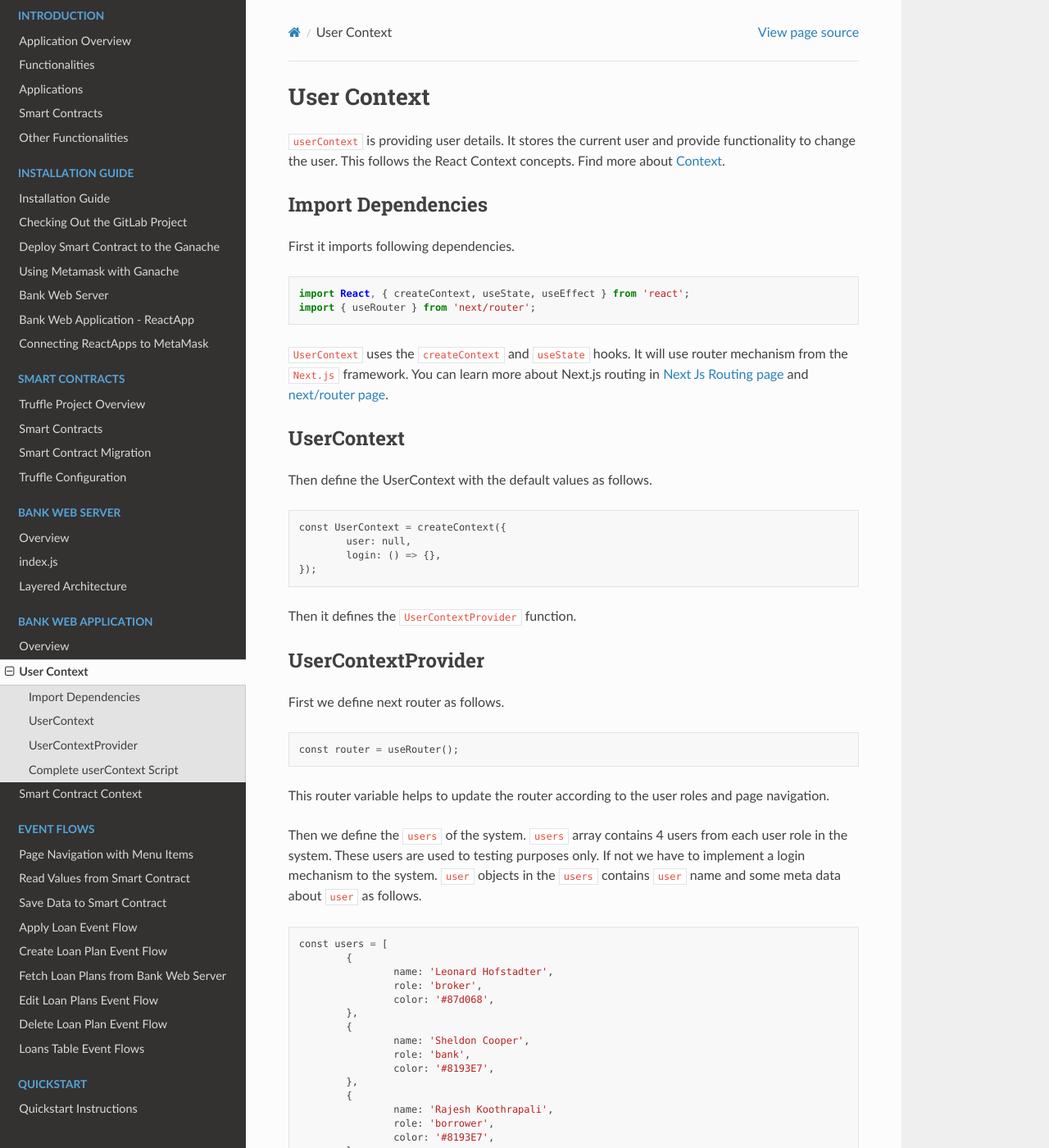
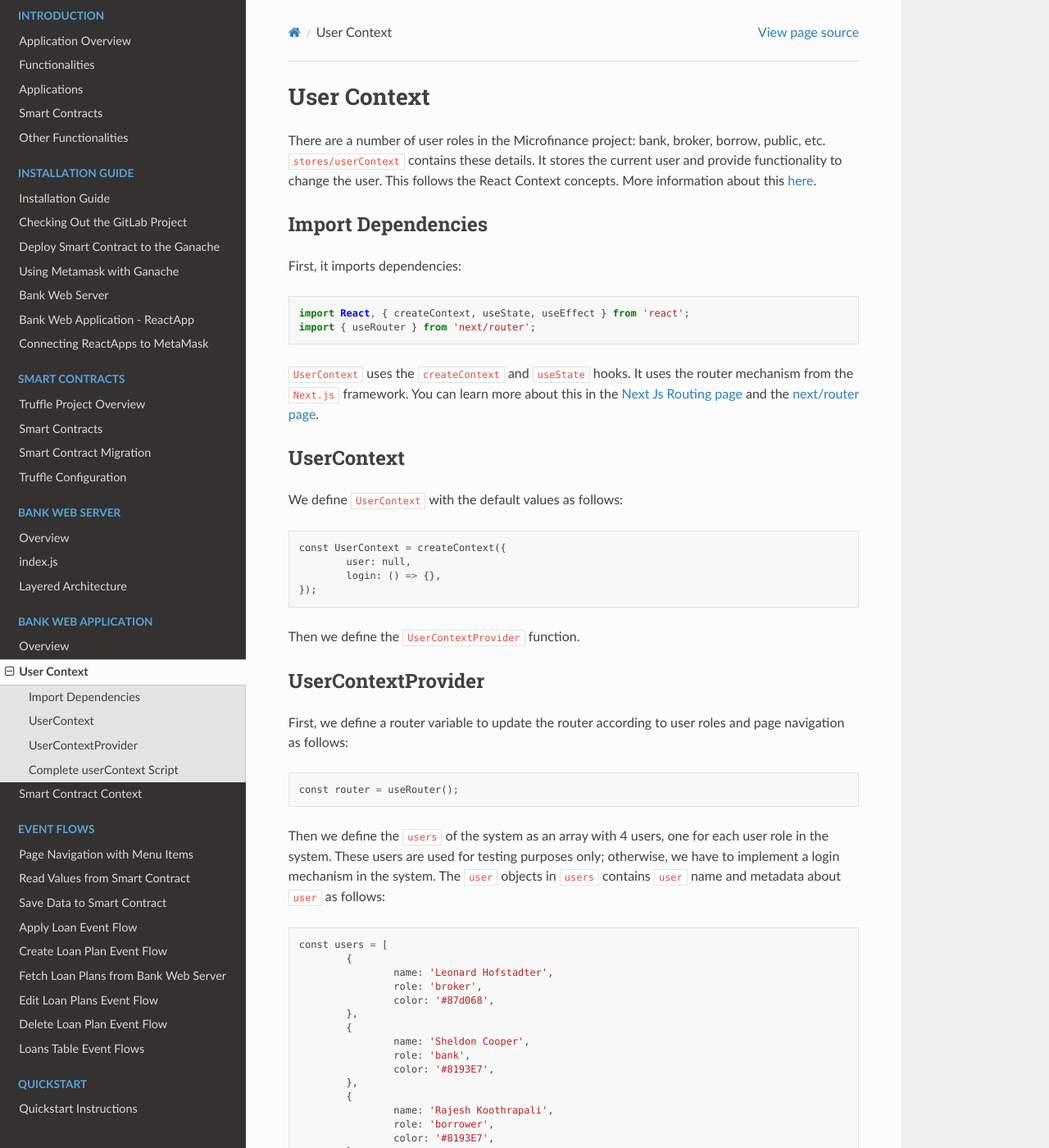
Before and after one commit to NivedithaKarthikeyan/LandregistryApp, a Sphinx documentation site: the page built from docs/source/bankClient/userContext.rst, in a window 1280 px wide and 1400 px high. Shown: the whole window at 82% size. Built offline with Sphinx 7.4.7 and the Read the Docs theme 2.0.0, drawn with Linux system fonts in a browser that asks for light colours; some of the changed text lies outside the part shown.

Commit message:
Update docs/source/bankClient/userContext.rst

```diff
--- a/docs/source/bankClient/userContext.rst
+++ b/docs/source/bankClient/userContext.rst
@@ -1,50 +1,48 @@
 User Context
 ============
 
-``userContext`` is providing user details.
+There are a number of user roles in the Microfinance project: bank, broker, borrow, public, etc.
+``stores/userContext`` contains these details.
 It stores the current user and provide functionality to change the user.
-This follows the React Context concepts. Find more about `Context <https://reactjs.org/docs/context.html>`_.
+This follows the React Context concepts.  More information about this `here <https://reactjs.org/docs/context.html>`_.
 
 Import Dependencies
 -------------------
 
-First it imports following dependencies. ::
+First, it imports dependencies: ::
 
     import React, { createContext, useState, useEffect } from 'react';
     import { useRouter } from 'next/router';
 
 ``UserContext`` uses the ``createContext`` and ``useState`` hooks.
-It will use router mechanism from the ``Next.js`` framework.
-You can learn more about Next.js routing in
-`Next Js Routing page <https://nextjs.org/docs/routing/introduction>`_ and
+It uses the router mechanism from the ``Next.js`` framework.
+You can learn more about this in the
+`Next Js Routing page <https://nextjs.org/docs/routing/introduction>`_ and the
 `next/router page <https://nextjs.org/docs/api-reference/next/router>`_.
 
 UserContext
 -----------
 
-Then define the UserContext with the default values as follows. ::
+We define ``UserContext`` with the default values as follows: ::
 
 	const UserContext = createContext({
 		user: null,
 		login: () => {},
 	});
 
-Then it defines the ``UserContextProvider`` function.
+Then we define the ``UserContextProvider`` function.
 
 UserContextProvider
 -------------------
 
-First we define next router as follows. ::
+First, we define a router variable to update the router according to user roles and page navigation as follows: ::
 
 	const router = useRouter();
 
-This router variable helps to update the router according to the user roles and page navigation.
 
-Then we define the ``users`` of the system.
-``users`` array contains 4 users from each user role in the system.
-These users are used to testing purposes only.
-If not we have to implement a login mechanism to the system.
-``user`` objects in the ``users`` contains ``user`` name and some meta data about ``user`` as follows. ::
+Then we define the ``users`` of the system as an array with 4 users, one for each user role in the system.
+These users are used for testing purposes only; otherwise, we have to implement a login mechanism in the system.
+The ``user`` objects in ``users`` contains ``user`` name and metadata about ``user`` as follows: ::
 
 	const users = [
 		{
@@ -69,12 +67,11 @@ If not we have to implement a login mechanism to the system.
 		},
 	];
 
-We set update the ``user`` state from the ``users`` array. ::
+We set the ``user`` state from the ``users`` array, where ``user[1]`` is the user when the system loads: ::
 
 	const [user, setUser] = useState(users[1]);
 
-We set the ``user[1]`` as the user of the system when it loads.
-Next we use ``useEffect`` function to update the router according to the user change. ::
+Next we use the ``useEffect`` hook to update the router whenever the ``user`` state  changes: ::
 
 	useEffect(() => {
 		if (user.role === 'broker') {
@@ -86,9 +83,8 @@ Next we use ``useEffect`` function to update the router according to the user ch
 		}
 	}, [user]);
 
-This ``useEffect`` hook will triggered every time it updates the ``user`` state and update the router.
 
-We define ``login`` function to update the ``user`` state. ::
+We define a ``login`` function to update the ``user`` state. ::
 
 	const login = (role) => {
 		if (role === 'broker') {
@@ -102,9 +98,9 @@ We define ``login`` function to update the ``user`` state. ::
 		}
 	};
 
-It updates the ``user`` state according to the user role we pass in to this function.
+It updates the ``user`` state according to the user role we pass to this function.
 
-Then we define the context value and pass the ``user`` state and ``login`` function. ::
+We define the context value and pass the ``user`` state and ``login`` function. ::
 
 	const context = { user, login };
 
```
